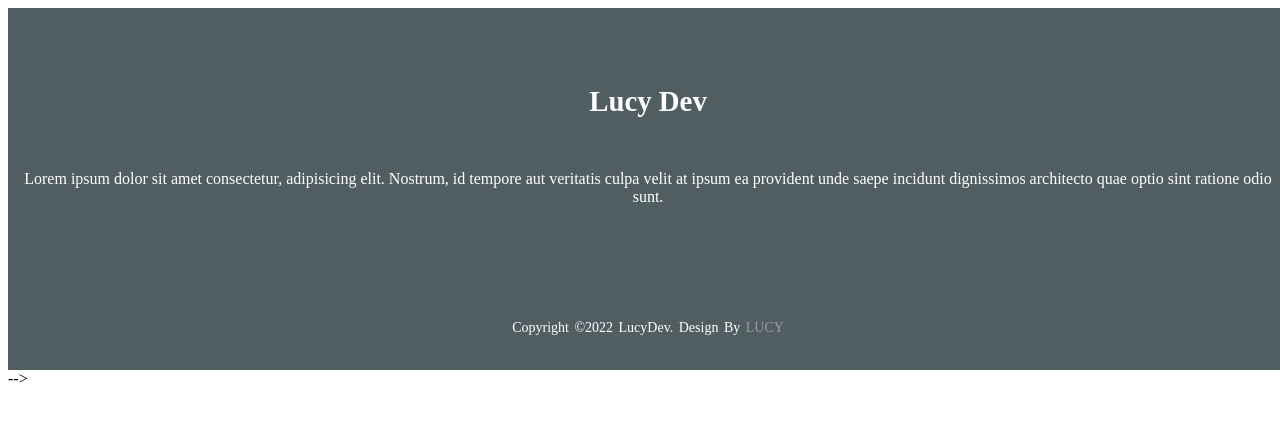
After one commit to BrianMwevi/eLoan, a Django app: template loan/templates/main/footer.html in a window 1280 px wide. The commit adds this page. Shown: the top 422 px of the page. Run offline with Django 4.2, Linux system fonts and the light colour scheme; the template is opened without the code that fills it, so the values that code supplies are empty.

Commit message:
navbar and footer created

```diff
--- a/accounts/templates/authenticate/login.html
+++ b/accounts/templates/authenticate/login.html
@@ -7,7 +7,7 @@
     <div class="col-md-4"></div>
     <div class="col-md-6 forml">
 
-<div class="card mycard" style="width: 18rem;">
+<div class="card mycard" style="width: 32rem;">
   <div class="card-body">
     <h5 class="card-title"><center>LogIn</center></h5>
       <form action="" method="POST">
@@ -35,7 +35,7 @@
         <center>
           <input type="submit" value="submit" class="btn btn-secondary" />
           <br />
-         <span style="color: white"> Don't have an account? SignUp <a href="{% url 'register'%}">Here</a></span>
+         <span style="color: rgb(34, 31, 31)"> Don't have an account? SignUp <a href="{% url 'register'%}">Here</a></span>
         </center>
       </form>
   </div>
--- a/accounts/templates/authenticate/register.html
+++ b/accounts/templates/authenticate/register.html
@@ -13,7 +13,7 @@
 
   <div class="card mycard" style="width: 36rem;">
   <div class="card-body">
-    <h5 class="card-title" style="color:white; font-weight:bolder; "><center>SignUp</center></h5>
+    <h5 class="card-title" style="color:rgb(35, 30, 30); font-weight:bolder; "><center>SignUp</center></h5>
   <form action="{% url 'register'%}" method="POST">
 
     {% csrf_token %}
--- /dev/null
+++ b/loan/static/css/footer.css
@@ -0,0 +1,86 @@
+/* FOOTER STARTING */
+
+footer{
+    /* position: absolute;
+    bottom:0;
+    left:0;
+    right:0; */
+
+    background:#505d61;
+    height: auto;
+    width: 100vw;
+    padding-top: 40px;
+    color: white;
+
+}
+
+.footer-content{
+display: flex;
+align-items: center;
+justify-content: center;
+flex-direction: column;
+text-align: center;
+}
+
+.footer-content h3{
+    font-size: 1.8rem;
+    font-weight:400px;
+    text-transform:capitalize;
+    line-height: 3rem;
+
+}
+
+footer-content p{
+    max-width: 500px;
+    margin: 10px auto;
+    line-height: 28px;
+    font-size:14px;
+
+}
+
+.socials{
+    list-style: none;
+    display: flex;
+    align-items: center;
+    justify-content: center;
+    margin: 1rem 0 3rem 0;
+}
+
+.socials li{
+    margin: 0 10px;
+
+}
+
+.socials a{
+    text-decoration: none;
+    color: white;
+}
+
+.socials a i{
+    font-size: 1.1rem;
+    transition: color .4s ease;
+}
+
+.socials a:hover{
+color: aqua;
+}
+.footer-bottom{
+    background:#505d61 ;
+    width: 100vw;
+    padding: 20px 0px;
+    text-align: center;
+
+}
+
+.footer-bottom p{
+    font-size: 14px;
+    word-spacing: 2px;
+    text-transform: capitalize;
+
+}
+
+.footer-bottom span{
+    text-transform: uppercase;
+    opacity: .4;
+    font-weight: 200px;
+}
--- /dev/null
+++ b/loan/templates/main/footer.html
@@ -0,0 +1,47 @@
+{%load static%}
+<!DOCTYPE html>
+<html lang="en">
+<head>
+    <meta charset="UTF-8">
+    <meta http-equiv="X-UA-Compatible" content="IE=edge">
+    <meta name="viewport" content="width=device-width, initial-scale=1.0">
+    <title></title>
+        {% block styles %}
+    <link rel="stylesheet" href="{% static 'css/footer.css' %}">
+
+     {% endblock %}
+</head>
+<body>
+    <footer>
+      <div class="footer-content">
+        <h3>Lucy Dev</h3>
+        <p>
+          Lorem ipsum dolor sit amet consectetur, adipisicing elit. Nostrum, id
+          tempore aut veritatis culpa velit at ipsum ea provident unde saepe
+          incidunt dignissimos architecto quae optio sint ratione odio sunt.
+        </p>
+        <ul class="socials">
+          <li>
+            <a href=""><i class="fa fa-facebook"></i></a>
+          </li>
+          <li>
+            <a href=""><i class="fa fa-twitter"></i></a>
+          </li>
+          <li>
+            <a href=""><i class="fa fa-google-plus"></i></a>
+          </li>
+          <li>
+            <a href=""><i class="fa fa-youtube"></i></a>
+          </li>
+          <li>
+            <a href=""><i class="fa fa-linkedin-square"></i></a>
+          </li>
+        </ul>
+      </div>
+      <div class="footer-bottom">
+        <p>copyright &copy;2022 lucyDev. design by <span>lucy</span></p>
+      </div>
+    </footer> -->
+
+</body>
+</html>
--- a/loan/urls.py
+++ b/loan/urls.py
@@ -5,7 +5,7 @@ from . import views
 from django.urls import path
 
 urlpatterns =[
-    path('home', views.home, name="home"),
+    path('', views.home, name="home"),
 
 
 ]+ static(settings.MEDIA_URL, document_root = settings.MEDIA_ROOT)
```
Also changed, not shown: accounts/views.py (+3 -4 lines), loan/static/css/navbar.css (+58 -0 lines), loan/templates/main/navbar.html (+32 -0 lines).
